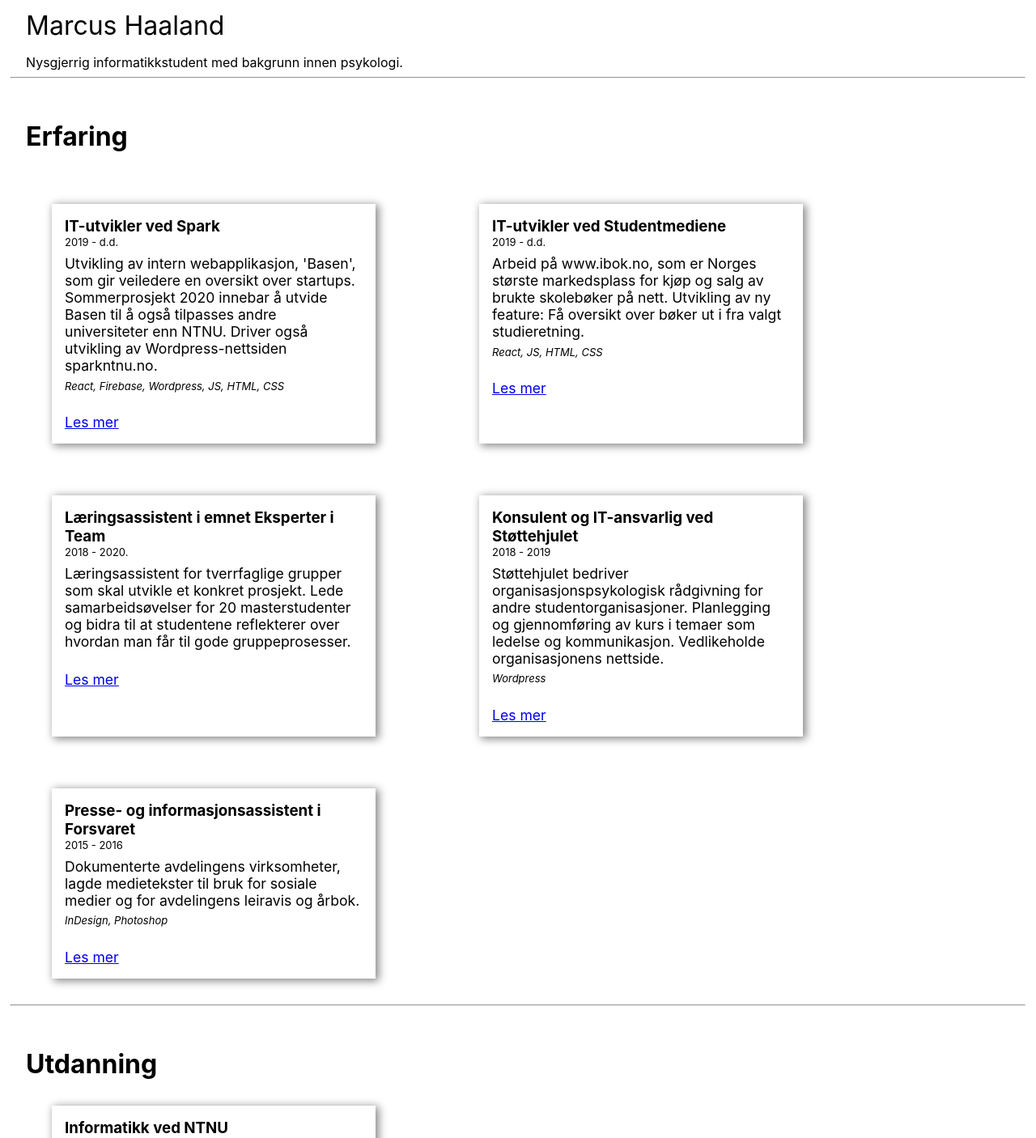
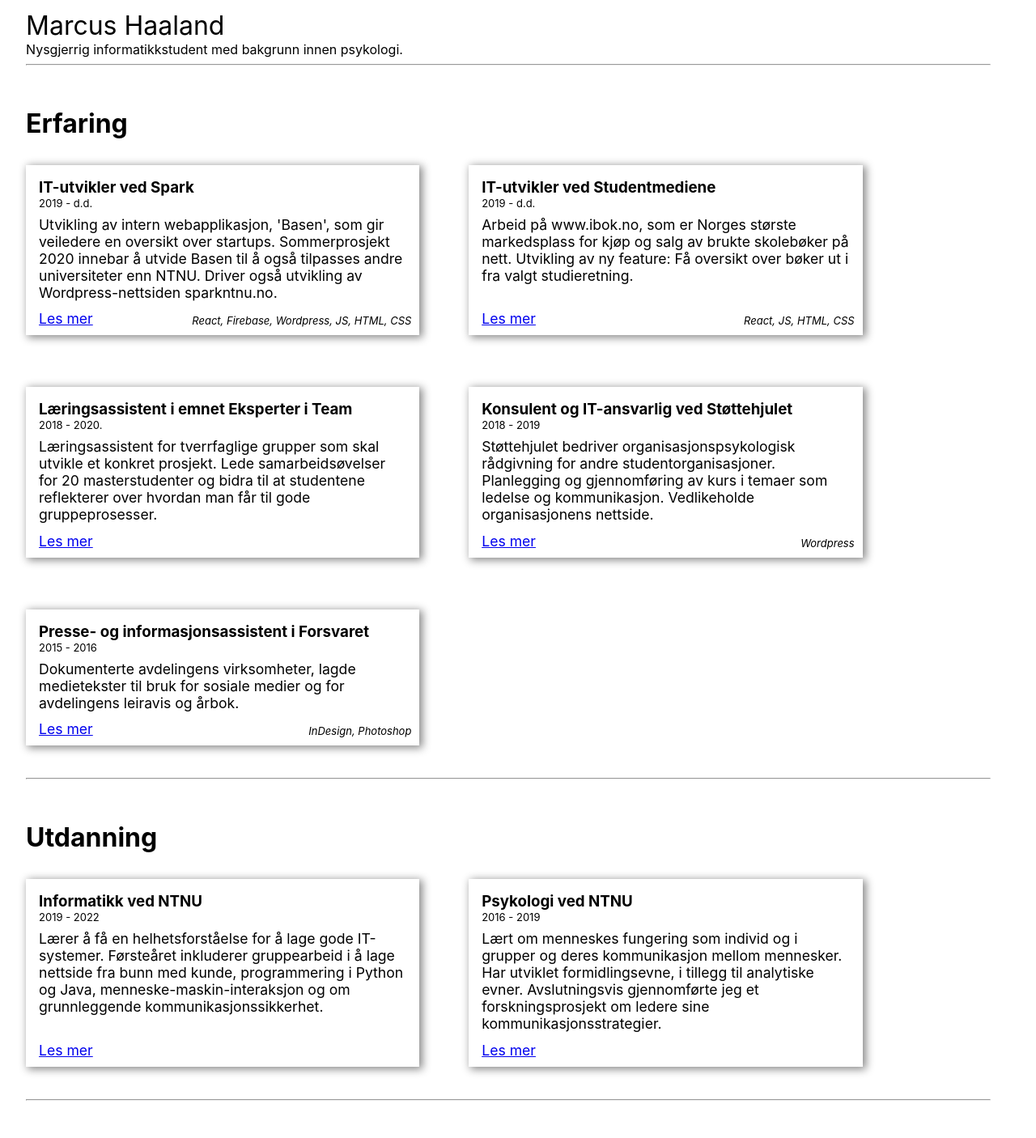
Before and after one commit to haalmarc/CV, a React (Create React App) app: page / in a window 1280 px wide. Shown: the part 60-1466 px from the top of the page at 81% size. Built offline with nearby package versions, Linux system fonts and the light colour scheme.

Commit message:
Add container and content. Adjust margins

```diff
--- a/src/App.css
+++ b/src/App.css
@@ -15,7 +15,12 @@ body {
 
 hr {
   width: 98%;
-  margin: auto;
+  margin-top: 0.5em;
+  margin-bottom: 2em;
+}
+
+.titles {
+  margin: 0;
 }
 
 a.anchor {
@@ -26,11 +31,9 @@ a.anchor {
 
 .username {
   font-weight: normal;
-  margin: 1em 1em 0.5em 1em;
 }
 
 .aboutme {
-  margin-left: 2em;
   margin-bottom: 0.5em;
 }
 
@@ -38,7 +41,13 @@ a.anchor {
   max-width: 100%;
 }
 
-.cardContainer {
-  display: flex;
-  flex-wrap: wrap;
+.content {
+  padding: 2em;
 }
+
+@media screen and (min-width: 992px){
+  .cardContainer {
+    display: flex;
+    flex-wrap: wrap;
+  }
+}
--- a/src/App.js
+++ b/src/App.js
@@ -8,13 +8,14 @@ function App() {
   return (
     <div className="container">
       <Header />
-      <h1 className="username">
+      <div className="content">
+        <h1 className="username titles">
           Marcus Haaland
         </h1>
         <p className="aboutme">Nysgjerrig informatikkstudent med bakgrunn innen psykologi.</p>
         <hr />
         <a className="anchor" id="erfaring" href="#erfaring">Hidden text</a>
-      <h1>
+        <h1 className="titles">
           Erfaring
         </h1>
         <div className="cardContainer">
@@ -55,9 +56,10 @@ function App() {
         </div>
         <hr />
         <a className="anchor" id="utdanning" href="#utdanning">Hidden text</a>
-      <h1>
+        <h1 className="titles">
           Utdanning
         </h1>
+        <div className="cardContainer">
           <Infobox
             job="Informatikk ved NTNU"
             date="2019 - 2022"
@@ -70,11 +72,13 @@ function App() {
             jobdesc="Lært om menneskes fungering som individ og i grupper og deres kommunikasjon mellom mennesker. Har utviklet formidlingsevne, i tillegg til analytiske evner. Avslutningsvis gjennomførte jeg et forskningsprosjekt om ledere sine kommunikasjonsstrategier."
             link="https://www.ntnu.no/studier/bpsy"
           />
+        </div>
         <hr />
         <a className="anchor" id="prosjekter" href="#prosjekter">Hidden text</a>
-      <h1>
+        <h1 className="titles">
           Prosjekter
         </h1>
+        <div className="cardContainer">
           <Infobox
             job="Ressurskilde for emner"
             date="2020 vår"
@@ -89,6 +93,8 @@ function App() {
             tech="HTML, CSS, Javascript"
             link="https://s.ntnu.no/webtek17"
           />
+        </div>
+      </div>
       <Footer />
     </div>
   );
--- a/src/components/Footer/index.css
+++ b/src/components/Footer/index.css
@@ -6,6 +6,7 @@ footer {
   display: flex;
   justify-content: center;
   align-items: center;
+  margin-top: 2em;
 }
 
 .social {
--- a/src/components/Header/index.css
+++ b/src/components/Header/index.css
@@ -8,6 +8,7 @@ header {
   align-items: center;
   position: sticky;
   top: 0;
+  z-index: 99;
 }
 
 nav a {
--- a/src/components/Infobox/index.css
+++ b/src/components/Infobox/index.css
@@ -8,14 +8,15 @@ a:hover {
 }
 
 .readmore {
-  margin-top: 1.5em;
+  position: absolute;
+  bottom: 10px;
 }
 
 .infoBox {
-  margin: 2em 5%;
+  position: relative;
+  margin: 2em 5% 2em 0;
   box-shadow: 3px 2px 10px 1px #888888;
   padding: 1em;
-  width: 400px;
 }
 
 .jobtitleBox {
@@ -32,10 +33,20 @@ a:hover {
 .jobDesc {
   color: black;
   font-size: 1.1em;
+  margin-bottom: 1.5em;
 }
 
 .tech {
   font-style: italic;
   font-size: small;
   margin-top: 0.5em;
+  position: absolute;
+  bottom: 10px;
+  right: 10px
 }
+
+@media screen and (min-width: 992px){
+  .infoBox {
+    width: 40%
+  }
+}
```
Lines whose indentation alone changed are shown as unchanged.
